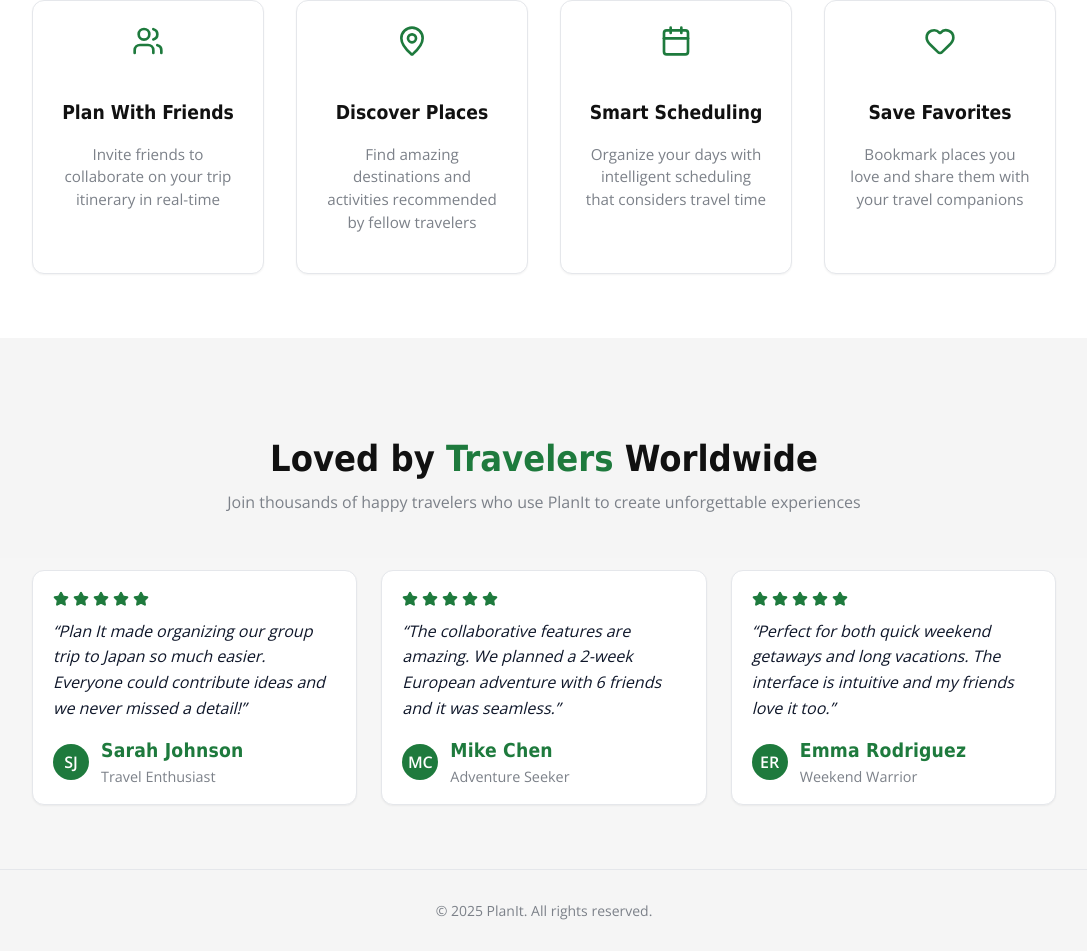
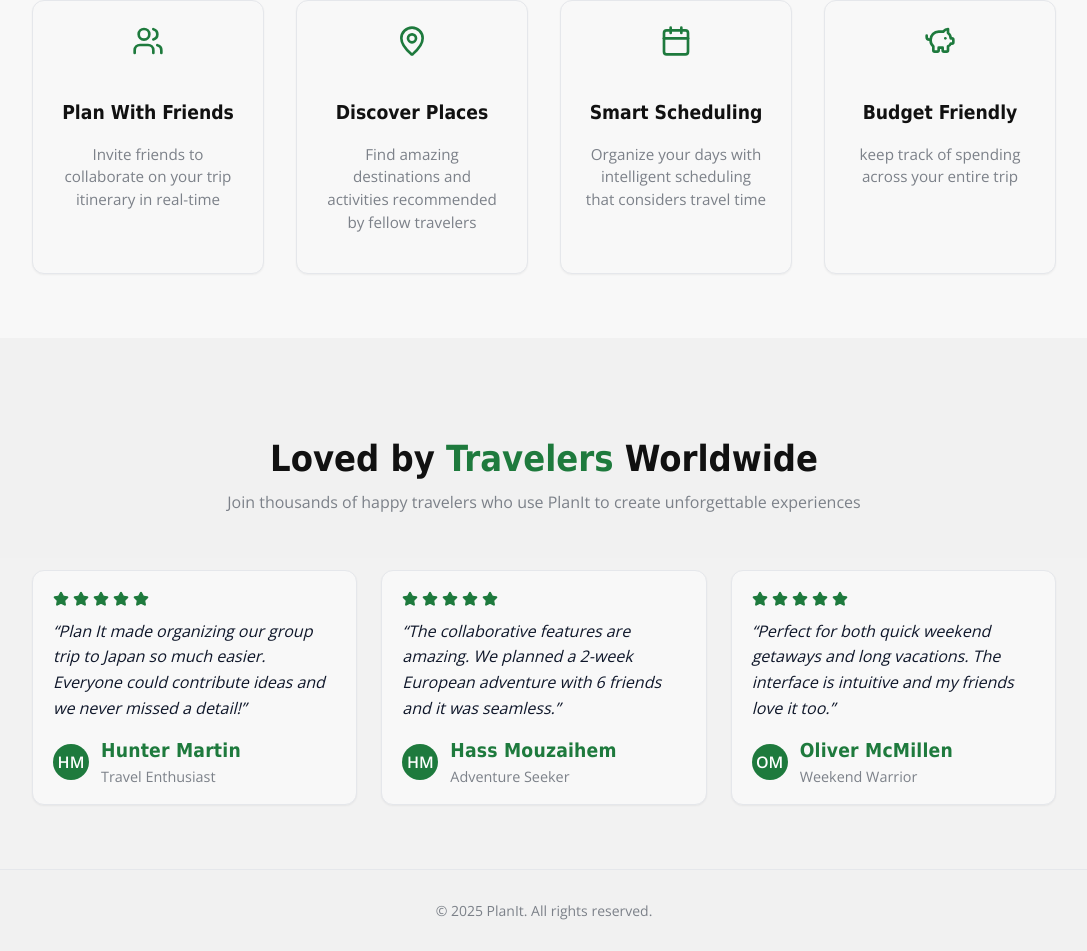
Before and after one commit to COSC481W-2025Fall/planit, a React (Vite) app in the folder frontend/: page / in a window 1280 px wide. Shown: the part 829-1780 px from the top of the page, without its empty margins (96-1183 px from the left). Built offline with nearby package versions, Linux system fonts and the light colour scheme.

Commit message:
made background a little darker and changed one of the feature cards

```diff
--- a/frontend/src/css/Global.css
+++ b/frontend/src/css/Global.css
@@ -1,8 +1,8 @@
 @import url("https://fonts.googleapis.com/css2?family=Open+Sans:wght@400;500;600&display=swap");
 
 :root {
-    --bg-offwhite: #f5f5f5;
-    --bg-surface: #ffffff;
+    --bg-offwhite: #f1f1f1;
+    --bg-surface: #f8f8f8;
     --accent: #1e7a3d;
     --accent-lite: #e3ece6;
     --muted: #7c8189;
--- a/frontend/src/pages/LandingPage.jsx
+++ b/frontend/src/pages/LandingPage.jsx
@@ -2,7 +2,7 @@ import React from "react";
 import { useNavigate } from "react-router-dom";
 import "../css/LandingPage.css";
 import logo from "../assets/Planit_Full_Green.png";
-import { Users, MapPin, Calendar, Heart, Star } from "lucide-react";
+import { Users, MapPin, Calendar, PiggyBank, Star } from "lucide-react";
 
 export default function LandingPage() {
     const navigate = useNavigate();
@@ -79,10 +79,10 @@ export default function LandingPage() {
                         </p>
                     </div>
                     <div className="feature-card">
-                        <Heart className="feature-icon" size={32} />
-                        <h3 className="feature-title">Save Favorites</h3>
+                        <PiggyBank className="feature-icon" size={32} />
+                        <h3 className="feature-title">Budget Friendly</h3>
                         <p className="feature-text">
-                            Bookmark places you love and share them with your travel companions
+                            keep track of spending across your entire trip
                         </p>
                     </div>
                 </div>
@@ -112,9 +112,9 @@ export default function LandingPage() {
                             Everyone could contribute ideas and we never missed a detail!”
                         </p>
                         <div className="person">
-                            <div className="avatar">SJ</div>
+                            <div className="avatar">HM</div>
                             <div>
-                                <div className="name">Sarah Johnson</div>
+                                <div className="name">Hunter Martin</div>
                                 <div className="role">Travel Enthusiast</div>
                             </div>
                         </div>
@@ -133,9 +133,9 @@ export default function LandingPage() {
                             adventure with 6 friends and it was seamless.”
                         </p>
                         <div className="person">
-                            <div className="avatar">MC</div>
+                            <div className="avatar">HM</div>
                             <div>
-                                <div className="name">Mike Chen</div>
+                                <div className="name">Hass Mouzaihem</div>
                                 <div className="role">Adventure Seeker</div>
                             </div>
                         </div>
@@ -154,9 +154,9 @@ export default function LandingPage() {
                             is intuitive and my friends love it too.”
                         </p>
                         <div className="person">
-                            <div className="avatar">ER</div>
+                            <div className="avatar">OM</div>
                             <div>
-                                <div className="name">Emma Rodriguez</div>
+                                <div className="name">Oliver McMillen </div>
                                 <div className="role">Weekend Warrior</div>
                             </div>
                         </div>
```
Also changed, not shown: frontend/src/css/LandingPage.css (line endings or trailing spaces).
